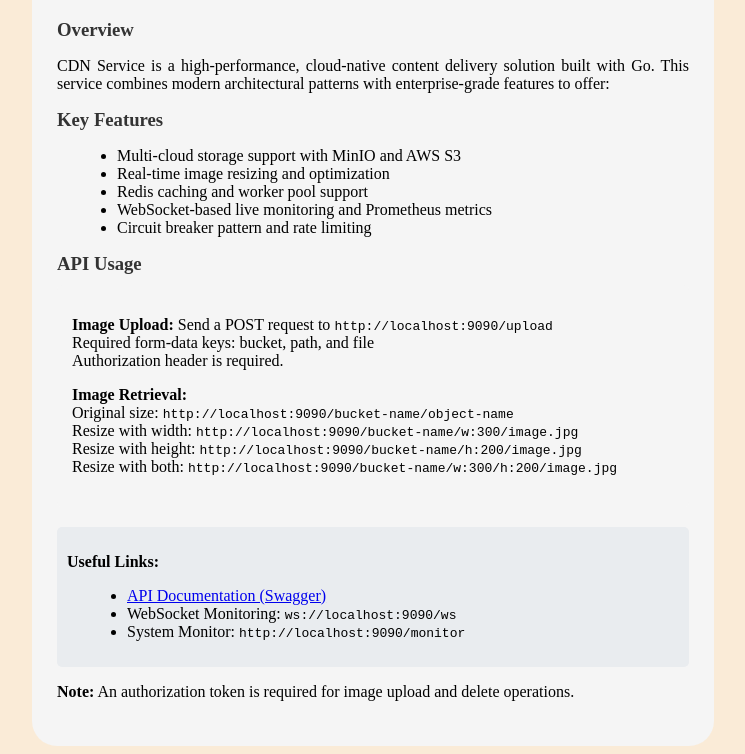
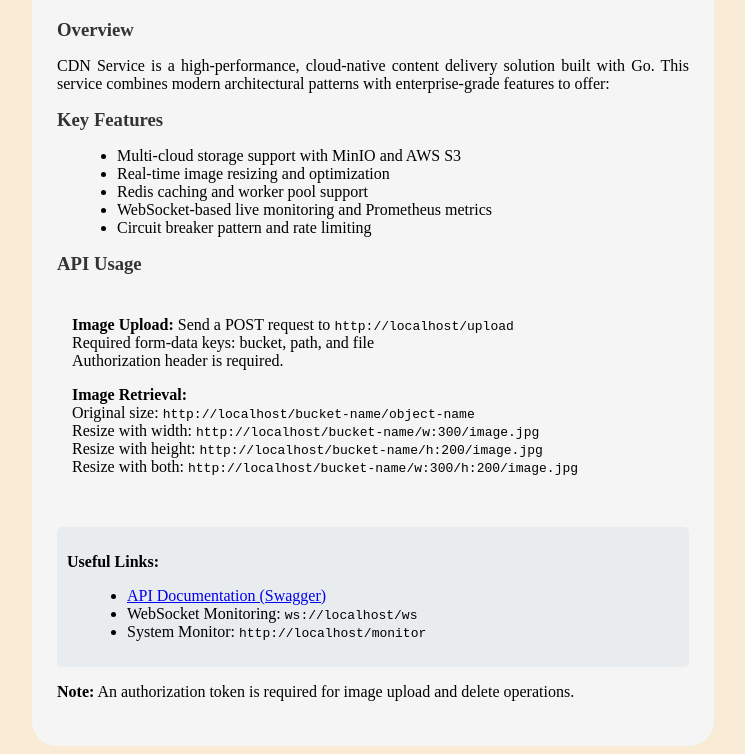
Before and after one commit to mstgnz/cdn, a plain HTML site: page public/index.html in a window 1280 px wide. Shown: the part 131-885 px from the top of the page, without its empty margins (292-1037 px from the left). Drawn offline with Linux system fonts and the light colour scheme.

Commit message:
use current url

```diff
--- a/public/index.html
+++ b/public/index.html
@@ -64,6 +64,22 @@
             border-radius: 5px;
         }
     </style>
+    <script>
+        document.addEventListener('DOMContentLoaded', function() {
+            const currentHost = window.location.host;
+            const currentProtocol = window.location.protocol;
+
+            document.body.innerHTML = document.body.innerHTML.replace(
+                /http:\/\/localhost:9090/g,
+                currentProtocol + '//' + currentHost
+            );
+
+            document.body.innerHTML = document.body.innerHTML.replace(
+                /ws:\/\/localhost:9090/g,
+                (currentProtocol === 'https:' ? 'wss://' : 'ws://') + currentHost
+            );
+        });
+    </script>
 </head>
 
 <body>
```
